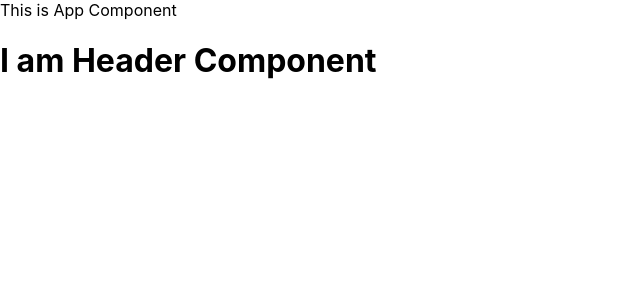
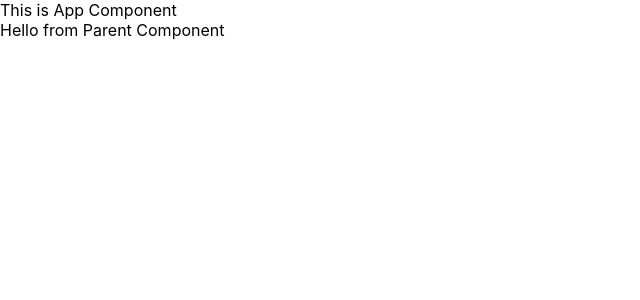
Before and after one commit to omkarg01/ReactLMS, a React (Create React App) app: page / in a window 1280 px wide. Shown: the top 300 px of the page, without its empty margins (0-640 px from the left). Built offline with nearby package versions, Linux system fonts and the light colour scheme.

Commit message:
Props section

```diff
--- a/src/App.jsx
+++ b/src/App.jsx
@@ -1,12 +1,14 @@
 import React from 'react';
-import Header from './components/Header';
+import ChildComponent from './components/ChildComponent';
 
 const App = () => {
+
+  const message = "Hello from Parent Component"
 
   return (
     <div>
       This is App Component
-      <Header></Header>
+      <ChildComponent greeting={message}></ChildComponent>
     </div>
   )
 }
--- /dev/null
+++ b/src/components/ChildComponent.jsx
@@ -0,0 +1,10 @@
+import React from 'react'
+
+const ChildComponent = (props) => {
+    console.log(props);
+  return (
+    <div>{props.greeting}</div>
+  )
+}
+
+export default ChildComponent
--- a/src/components/Header.jsx
+++ /dev/null
@@ -1,10 +0,0 @@
-import React from 'react';
-
-const Header =() => {
-
-    return (
-        <h1>I am Header Component</h1>
-    )
-}
-
-export default Header
```
Also changed, not shown: 1 other file (tests, documents, lock files or other folders).
